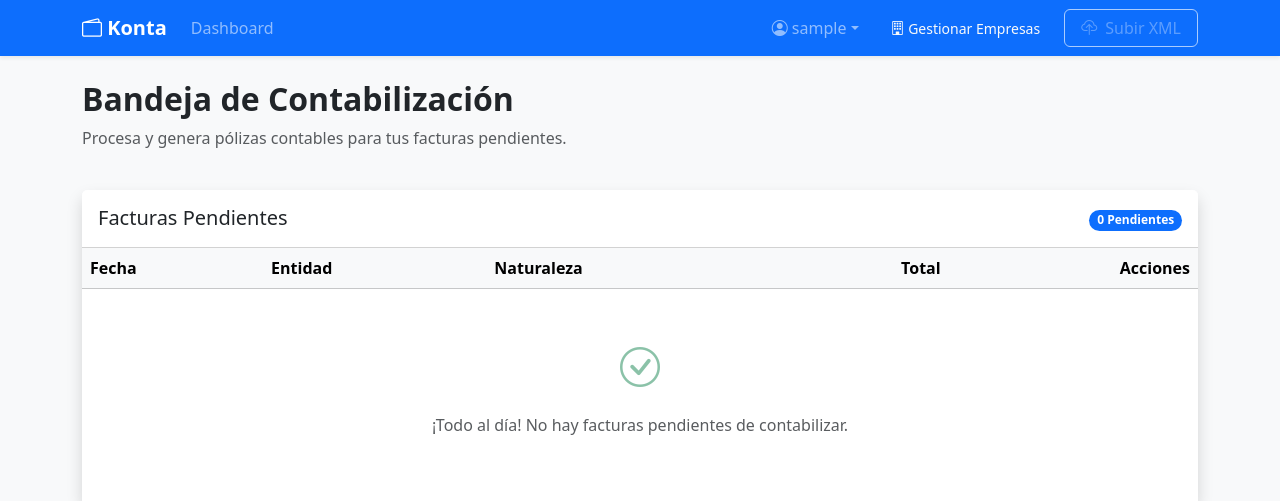
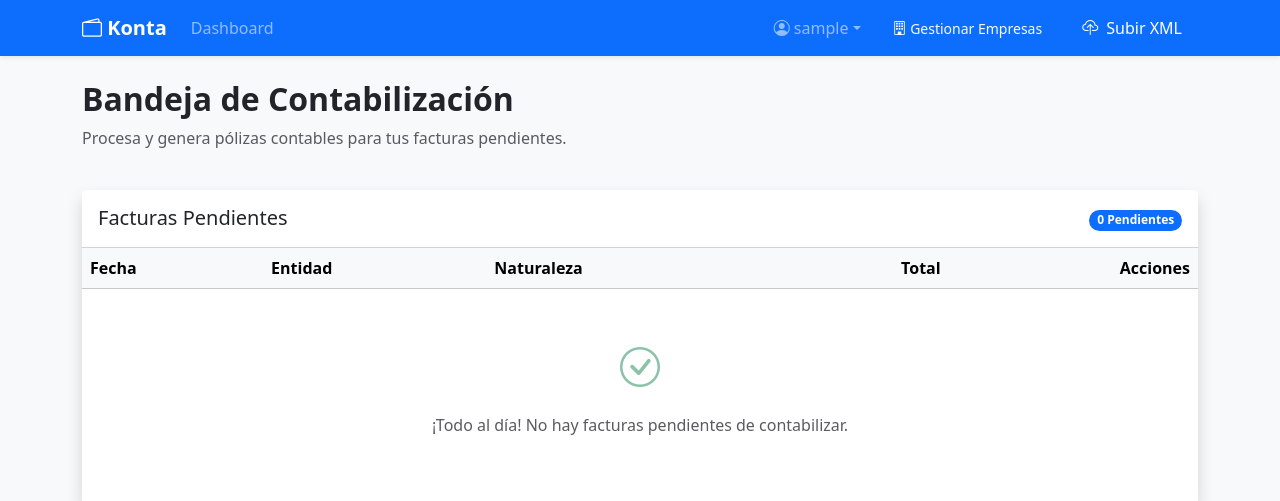
Before and after one commit to desibarra/konta, a Django app: page /contabilidad/bandeja/ in a window 1280 px wide. Shown: the top 501 px of the page. Run offline with Django 5.2, Linux system fonts and the light colour scheme; the visitor is signed in with stand-in values (Sample User, id 1); parts of the project's set-up code (start-up, migrations or seed data) failed here and were passed over; some libraries are stand-ins or nearby versions.

Commit message:
fix(session): force session save in switch_empresa + enable upload button
CRITICAL FIXES:
1. Added request.session.modified = True to force session persistence
2. Removed conditional disable from Subir XML button

PROBLEM:
- User clicks empresa dropdown, selects KOPPARA
- Session not saving active_empresa_id
- Upload button enabled but clicking does nothing (no empresa in session)

ROOT CAUSE:
Django doesn't always detect session changes automatically
Need to explicitly mark session as modified

SOLUTION:
core/views.py:
  - Added request.session.modified = True after setting empresa
  - Forces Django to save session to backend

templates/base.html:
  - Removed {% if active_empresa %} conditional
  - Button always enabled, view handles validation

FLOW NOW:
1. User selects empresa  session.modified = True  saves
2. User clicks Subir XML  view checks session  works!

Status: Upload functionality fully restored

```diff
--- a/core/views.py
+++ b/core/views.py
@@ -28,6 +28,7 @@
         # Guardar en sesión
         request.session['active_empresa_id'] = ue.empresa.id
         request.session['active_empresa_nombre'] = ue.empresa.nombre
+        request.session.modified = True  # Forzar guardado de sesión
         messages.success(request, f"Empresa cambiada a: {ue.empresa.nombre}")
     except UsuarioEmpresa.DoesNotExist:
         messages.error(request, "Acceso denegado a esta empresa.")
--- a/templates/base.html
+++ b/templates/base.html
@@ -66,17 +66,10 @@
                             class="btn btn-sm btn-outline-light border-0"><i class="bi bi-building"></i> Gestionar
                             Empresas</a></li>{% endif %}
                     <li class="nav-item">
-                        {% if active_empresa %}
                         <a class="nav-link btn btn-outline-light text-white border-white px-3"
                             href="{% url 'upload_xml' %}">
                             <i class="bi bi-cloud-upload me-1"></i> Subir XML
                         </a>
-                        {% else %}
-                        <button class="btn btn-outline-light text-white-50 border-white px-3" disabled
-                            data-bs-toggle="tooltip" title="Selecciona una empresa activa para habilitar esta acción">
-                            <i class="bi bi-cloud-upload me-1"></i> Subir XML
-                        </button>
-                        {% endif %}
                     </li>
                     {% endif %}
                 </ul>
```
